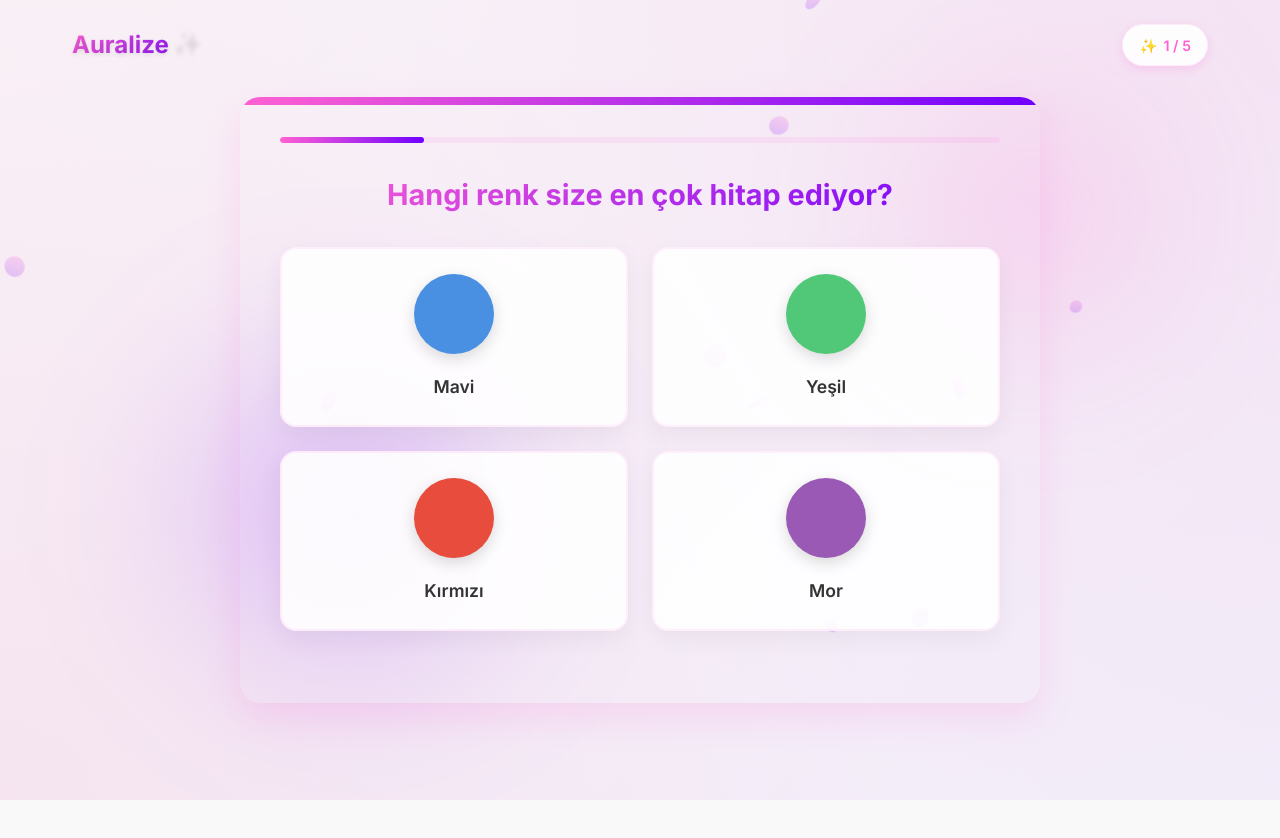
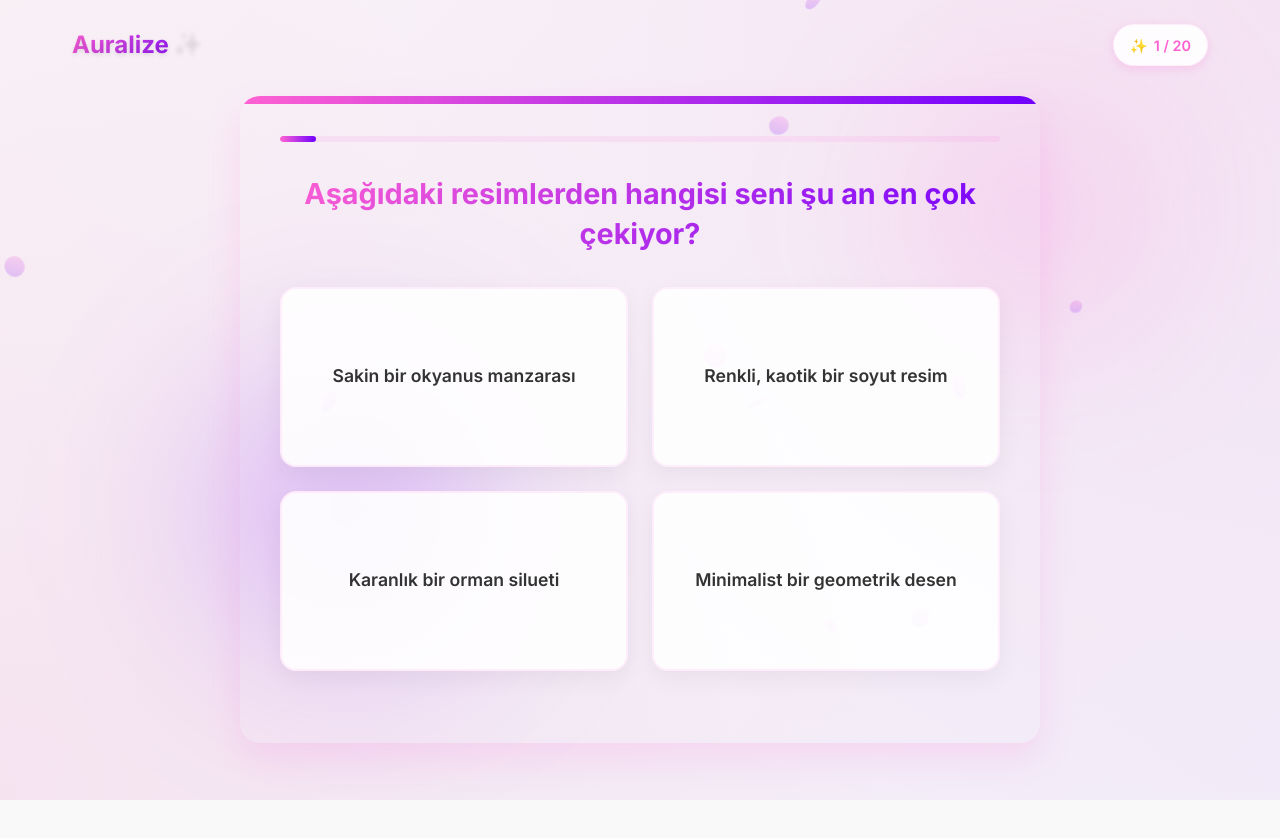
Before and after one commit to xPoleStarx/auralize, a React (Create React App) app: page /quiz in a window 1280 px wide. Before the commit the page ends 800 px from the top, so only its background shows below. Built offline with nearby package versions, Linux system fonts and the light colour scheme; grey boxes are pictures that could not be loaded.

Commit message:
20 question quiz added

```diff
--- a/src/pages/Quiz.tsx
+++ b/src/pages/Quiz.tsx
@@ -4,55 +4,195 @@ import { motion } from 'framer-motion';
 
 // Quiz sorularını tanımlıyoruz
 const quizQuestions = [
+  // Adım 1: İlham Haritası (Yaratıcı Eğilimleri Anlama)
   {
     id: 1,
-    question: "Hangi renk size en çok hitap ediyor?",
+    question: "Aşağıdaki resimlerden hangisi seni şu an en çok çekiyor?",
     options: [
-      { id: 'a', value: 'Mavi', color: '#4A90E2' },
-      { id: 'b', value: 'Yeşil', color: '#50C878' },
-      { id: 'c', value: 'Kırmızı', color: '#E74C3C' },
-      { id: 'd', value: 'Mor', color: '#9B59B6' }
+      { id: 'a', value: 'Sakin bir okyanus manzarası', image: 'ocean.jpg' },
+      { id: 'b', value: 'Renkli, kaotik bir soyut resim', image: 'abstract.jpg' },
+      { id: 'c', value: 'Karanlık bir orman silueti', image: 'forest.jpg' },
+      { id: 'd', value: 'Minimalist bir geometrik desen', image: 'geometric.jpg' }
     ]
   },
   {
     id: 2,
-    question: "Aşağıdaki şekillerden hangisi size en çok çekici geliyor?",
+    question: "Sana şu an en yakın gelen kelimeyi seç:",
     options: [
-      { id: 'a', value: 'Daire', shape: 'circle' },
-      { id: 'b', value: 'Kare', shape: 'square' },
-      { id: 'c', value: 'Üçgen', shape: 'triangle' },
-      { id: 'd', value: 'Spiral', shape: 'spiral' }
+      { id: 'a', value: 'Huzur' },
+      { id: 'b', value: 'Tutku' },
+      { id: 'c', value: 'Gizem' },
+      { id: 'd', value: 'Enerji' }
     ]
   },
   {
     id: 3,
-    question: "Kendinizi nasıl tanımlarsınız?",
+    question: "Bir hikayenin ilk cümlesini seçseydin hangisi olurdu?",
     options: [
-      { id: 'a', value: 'Analitik' },
-      { id: 'b', value: 'Yaratıcı' },
-      { id: 'c', value: 'Duygusal' },
-      { id: 'd', value: 'Pratik' }
+      { id: 'a', value: 'Güneş ufukta yavaşça batarken, her şey sessizliğe büründü.' },
+      { id: 'b', value: 'Şehrin ışıkları yanıp sönerken, kalabalık bir ritimle dans ediyordu.' },
+      { id: 'c', value: 'Tozlu bir yolun sonunda, eski bir kapı gizlice açıldı.' },
+      { id: 'd', value: 'Gökyüzü aniden patladı, renkler her yere saçıldı.' }
     ]
   },
   {
     id: 4,
-    question: "En sevdiğiniz müzik tarzı nedir?",
+    question: "Kendini bir doğa unsuruyla tanımlasan hangisi olurdun?",
     options: [
-      { id: 'a', value: 'Klasik' },
-      { id: 'b', value: 'Pop/Rock' },
-      { id: 'c', value: 'Elektronik' },
-      { id: 'd', value: 'Jazz/Blues' }
+      { id: 'a', value: 'Durgun bir göl' },
+      { id: 'b', value: 'Fırtınalı bir rüzgar' },
+      { id: 'c', value: 'Yanan bir ateş' },
+      { id: 'd', value: 'Derin bir mağara' }
+    ]
+  },
+  // Adım 2: Aura Paleti (Duygusal ve Estetik Derinlik)
+  {
+    id: 5,
+    question: "Sana şu an en çok hitap eden rengi seç:",
+    options: [
+      { id: 'a', value: 'Derin mavi', color: '#1E3A8A' },
+      { id: 'b', value: 'Canlı kırmızı', color: '#DC2626' },
+      { id: 'c', value: 'Yumuşak yeşil', color: '#10B981' },
+      { id: 'd', value: 'Mat siyah', color: '#1F2937' }
     ]
   },
   {
-    id: 5,
-    question: "İdeal bir tatil günü nasıl olurdu?",
+    id: 6,
+    question: "Bugünkü ruh halini en iyi hangi emoji ifade eder?",
     options: [
-      { id: 'a', value: 'Doğada yürüyüş' },
-      { id: 'b', value: 'Müze/Sanat galerisi ziyareti' },
-      { id: 'c', value: 'Plajda dinlenme' },
-      { id: 'd', value: 'Şehir turu' }
+      { id: 'a', value: '😊 Mutlu', emoji: '😊' },
+      { id: 'b', value: '🌩️ Fırtınalı', emoji: '🌩️' },
+      { id: 'c', value: '✨ Heyecanlı', emoji: '✨' },
+      { id: 'd', value: '🤔 Düşünceli', emoji: '🤔' }
     ]
+  },
+  {
+    id: 7,
+    question: "Şu an bir melodi duysan, hangi tarzda olmasını isterdin?",
+    options: [
+      { id: 'a', value: 'Sakin piyano notaları' },
+      { id: 'b', value: 'Hızlı elektronik ritimler' },
+      { id: 'c', value: 'Derin ve gizemli koro sesleri' },
+      { id: 'd', value: 'Neşeli akustik gitar' }
+    ]
+  },
+  {
+    id: 8,
+    question: "Bir yüzeye dokunsan, nasıl hissetmesini isterdin?",
+    options: [
+      { id: 'a', value: 'Pürüzsüz ve serin (mermer gibi)' },
+      { id: 'b', value: 'Yumuşak ve sıcak (kadife gibi)' },
+      { id: 'c', value: 'Kaba ve doğal (taş gibi)' },
+      { id: 'd', value: 'Parlak ve kaygan (cam gibi)' }
+    ]
+  },
+  // Adım 3: Serbest Yaratım (Kişisel İfade)
+  {
+    id: 9,
+    question: "Sana ilham veren bir kelime veya kısa bir cümle yaz:",
+    isTextField: true
+  },
+  {
+    id: 10,
+    question: "Basit bir çizim yapabilsen, ne çizerdin?",
+    options: [
+      { id: 'a', value: 'Bir daire', shape: 'circle' },
+      { id: 'b', value: 'Dalgalı bir çizgi', shape: 'wave' },
+      { id: 'c', value: 'Keskin bir üçgen', shape: 'triangle' },
+      { id: 'd', value: 'Rastgele bir karalama', shape: 'random' }
+    ]
+  },
+  {
+    id: 11,
+    question: "Bir an için gözlerini kapat ve kendini bir yerde hayal et. Nasıldı?",
+    isTextField: true
+  },
+  {
+    id: 12,
+    question: "Bir ses duysan, ne olmasını isterdin?",
+    options: [
+      { id: 'a', value: 'Dalga sesleri' },
+      { id: 'b', value: 'Kuş cıvıltıları' },
+      { id: 'c', value: 'Uzak bir fırtına' },
+      { id: 'd', value: 'Hafif bir çan sesi' }
+    ]
+  },
+  // Adım 4: Derinlemesine Keşif (Kişilik ve Yaratıcı Potansiyel)
+  {
+    id: 13,
+    question: "Kendini hangi zaman diliminde hayal ediyorsun?",
+    options: [
+      { id: 'a', value: 'Geçmişte (eski bir çağda)' },
+      { id: 'b', value: 'Şu anda' },
+      { id: 'c', value: 'Gelecekte (fütüristik bir dünyada)' },
+      { id: 'd', value: 'Zamansız bir boyutta' }
+    ]
+  },
+  {
+    id: 14,
+    question: "Bir hikayede olsan, kim olurdun?",
+    options: [
+      { id: 'a', value: 'Bilge bir rehber' },
+      { id: 'b', value: 'Cesur bir kaşif' },
+      { id: 'c', value: 'Gizemli bir yabancı' },
+      { id: 'd', value: 'Neşeli bir sanatçı' }
+    ]
+  },
+  {
+    id: 15,
+    question: "Bir sanat eseri sende hangi duyguyu uyandırsın isterdin?",
+    options: [
+      { id: 'a', value: 'Huzur' },
+      { id: 'b', value: 'Heyecan' },
+      { id: 'c', value: 'Merak' },
+      { id: 'd', value: 'Nostalji' }
+    ]
+  },
+  {
+    id: 16,
+    question: "Yaratıcı sürecin nasıl ilerlesin isterdin?",
+    options: [
+      { id: 'a', value: 'Yavaş ve düşünceli' },
+      { id: 'b', value: 'Hızlı ve spontane' },
+      { id: 'c', value: 'Dengeli ve ritmik' },
+      { id: 'd', value: 'Düzensiz ve kaotik' }
+    ]
+  },
+  // Adım 5: Evrilen Aura (Uzun Vadeli Gelişim)
+  {
+    id: 17,
+    question: "Auranın zamanla nasıl evrilmesini isterdin?",
+    options: [
+      { id: 'a', value: 'Daha sakin ve derin' },
+      { id: 'b', value: 'Daha canlı ve cesur' },
+      { id: 'c', value: 'Daha gizemli ve karmaşık' },
+      { id: 'd', value: 'Daha sade ve net' }
+    ]
+  },
+  {
+    id: 18,
+    question: "Sana en çok ne ilham verir?",
+    options: [
+      { id: 'a', value: 'Doğa' },
+      { id: 'b', value: 'Teknoloji' },
+      { id: 'c', value: 'İnsan ilişkileri' },
+      { id: 'd', value: 'Hayaller ve rüyalar' }
+    ]
+  },
+  {
+    id: 19,
+    question: "Yaratıcı eserini başkalarıyla paylaşır mıydın?",
+    options: [
+      { id: 'a', value: 'Evet, herkesle' },
+      { id: 'b', value: 'Sadece yakın arkadaşlarımla' },
+      { id: 'c', value: 'Hayır, kendime saklarım' },
+      { id: 'd', value: 'Belki, duruma göre' }
+    ]
+  },
+  {
+    id: 20,
+    question: "Auran için son bir kelime veya sembol eklemek istesen, ne olurdu?",
+    isTextField: true
   }
 ];
 
@@ -81,9 +221,11 @@ const ParticleBackground = () => {
 const Quiz: React.FC = () => {
   const [currentQuestion, setCurrentQuestion] = useState(0);
   const [answers, setAnswers] = useState<{ [key: number]: string }>({});
+  const [textAnswers, setTextAnswers] = useState<{ [key: number]: string }>({});
   const [showResultButton, setShowResultButton] = useState(false);
   const [animateOut, setAnimateOut] = useState(false);
   const [scrolled, setScrolled] = useState(false);
+  const [textInput, setTextInput] = useState('');
   const navigate = useNavigate();
 
   // Scroll olayını dinleyen etki
@@ -109,6 +251,25 @@ const Quiz: React.FC = () => {
       setTimeout(() => {
         setCurrentQuestion(currentQuestion + 1);
         setAnimateOut(false);
+        setTextInput('');
+      }, 500);
+    } else {
+      setShowResultButton(true);
+    }
+  };
+
+  const handleTextSubmit = (questionId: number) => {
+    if (textInput.trim() === '') return;
+
+    const newTextAnswers = { ...textAnswers, [questionId]: textInput };
+    setTextAnswers(newTextAnswers);
+
+    if (currentQuestion < quizQuestions.length - 1) {
+      setAnimateOut(true);
+      setTimeout(() => {
+        setCurrentQuestion(currentQuestion + 1);
+        setAnimateOut(false);
+        setTextInput('');
       }, 500);
     } else {
       setShowResultButton(true);
@@ -116,9 +277,13 @@ const Quiz: React.FC = () => {
   };
 
   const goToResults = () => {
-    // Burada cevapları API'ye gönderip sonucu alabilirsiniz
-    // Şimdilik direkt result sayfasına yönlendiriyoruz
-    navigate('/aura-result', { state: { answers } });
+    // Tüm cevapları birleştir
+    const allAnswers = {
+      multipleChoice: answers,
+      textAnswers: textAnswers
+    };
+    // Aura result sayfasına yönlendir
+    navigate('/aura-result', { state: { answers: allAnswers } });
   };
 
   const renderShapeOption = (option: any) => {
@@ -131,6 +296,10 @@ const Quiz: React.FC = () => {
         return <div className="shape-option triangle"></div>;
       case 'spiral':
         return <div className="shape-option spiral"></div>;
+      case 'wave':
+        return <div className="shape-option wave"></div>;
+      case 'random':
+        return <div className="shape-option random"></div>;
       default:
         return <div className="shape-option circle"></div>;
     }
@@ -141,6 +310,10 @@ const Quiz: React.FC = () => {
       return <div className="color-option" style={{ backgroundColor: option.color }}></div>;
     } else if (option.shape) {
       return renderShapeOption(option);
+    } else if (option.emoji) {
+      return <div className="emoji-option">{option.emoji}</div>;
+    } else if (option.image) {
+      return <div className="image-option" style={{ backgroundImage: `url(/images/${option.image})` }}></div>;
     } else {
       return null;
     }
@@ -210,8 +383,31 @@ const Quiz: React.FC = () => {
               {currentQ.question}
             </motion.h2>
 
+            {currentQ.isTextField ? (
+              <motion.div
+                className="text-input-container"
+                initial={{ opacity: 0, y: 20 }}
+                animate={{ opacity: 1, y: 0 }}
+                transition={{ duration: 0.5 }}
+              >
+                <textarea
+                  value={textInput}
+                  onChange={(e) => setTextInput(e.target.value)}
+                  className="quiz-text-input"
+                  placeholder="Düşüncelerini buraya yaz..."
+                  rows={4}
+                />
+                <button
+                  onClick={() => handleTextSubmit(currentQ.id)}
+                  className="btn btn-primary mt-4"
+                  disabled={textInput.trim() === ''}
+                >
+                  Devam Et
+                </button>
+              </motion.div>
+            ) : (
               <div className="quiz-options">
-              {currentQ.options.map((option, index) => (
+                {currentQ.options && currentQ.options.map((option, index) => (
                   <motion.button
                     key={option.id}
                     className={`quiz-option ${answers[currentQ.id] === option.id ? 'selected' : ''}`}
@@ -226,6 +422,7 @@ const Quiz: React.FC = () => {
                   </motion.button>
                 ))}
               </div>
+            )}
 
             {showResultButton && (
               <motion.div
```
Also changed, not shown: public/index.html (+2 -2 lines). Lines whose indentation alone changed are shown as unchanged.
